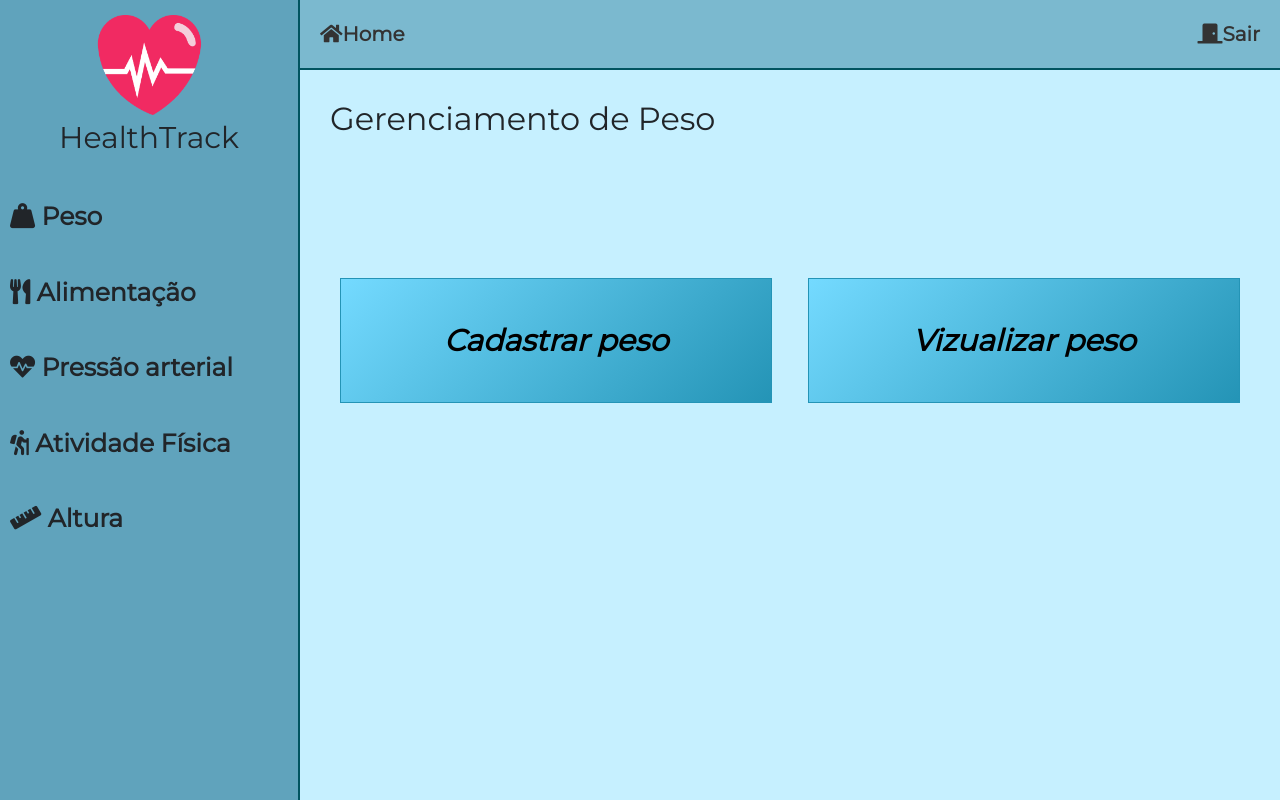
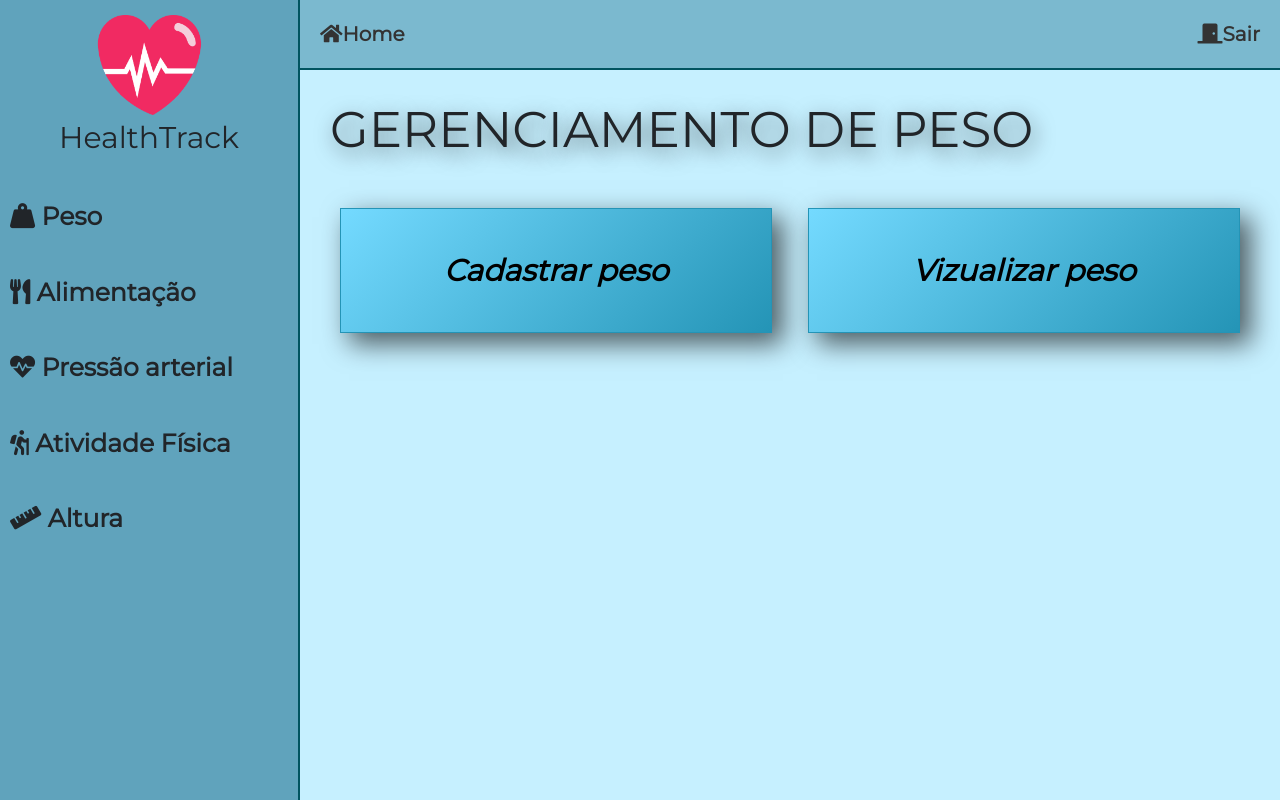
Before and after one commit to victorrib01/healthtrack, a PHP site: page /views/peso.html in a window 1280 px wide. Run offline with PHP 8.4, Linux system fonts and the light colour scheme; some libraries are stand-ins or nearby versions.

Commit message:
Adicionado sobra ao botao e table do main

```diff
--- a/css/main.css
+++ b/css/main.css
@@ -57,6 +57,9 @@ main .main-content{
     background: linear-gradient(135deg, #74daff,#2494b6);
     font-size: 30px;
     font-style: oblique;
+    -webkit-box-shadow: 10px 10px 25px 1px rgba(0,0,0,0.61);
+    -moz-box-shadow: 10px 10px 25px 1px rgba(0,0,0,0.61);
+    box-shadow: 10px 10px 25px 1px rgba(0,0,0,0.61);
 }
 .panel-row button{
     height: 125px;
@@ -74,6 +77,12 @@ main .main-content{
     height: 50%;
     margin-top: 2%;
 }
+.main-content-title h2{
+ text-transform: uppercase;
+ text-shadow: 3px 6px 20px rgba(0,0,0,0.62);
+ font-size: 50px;
+ margin-bottom: -10%
+}
 @media screen and (min-width: 2242px) {
     .panel-row{
         margin-top: 12%;
```
